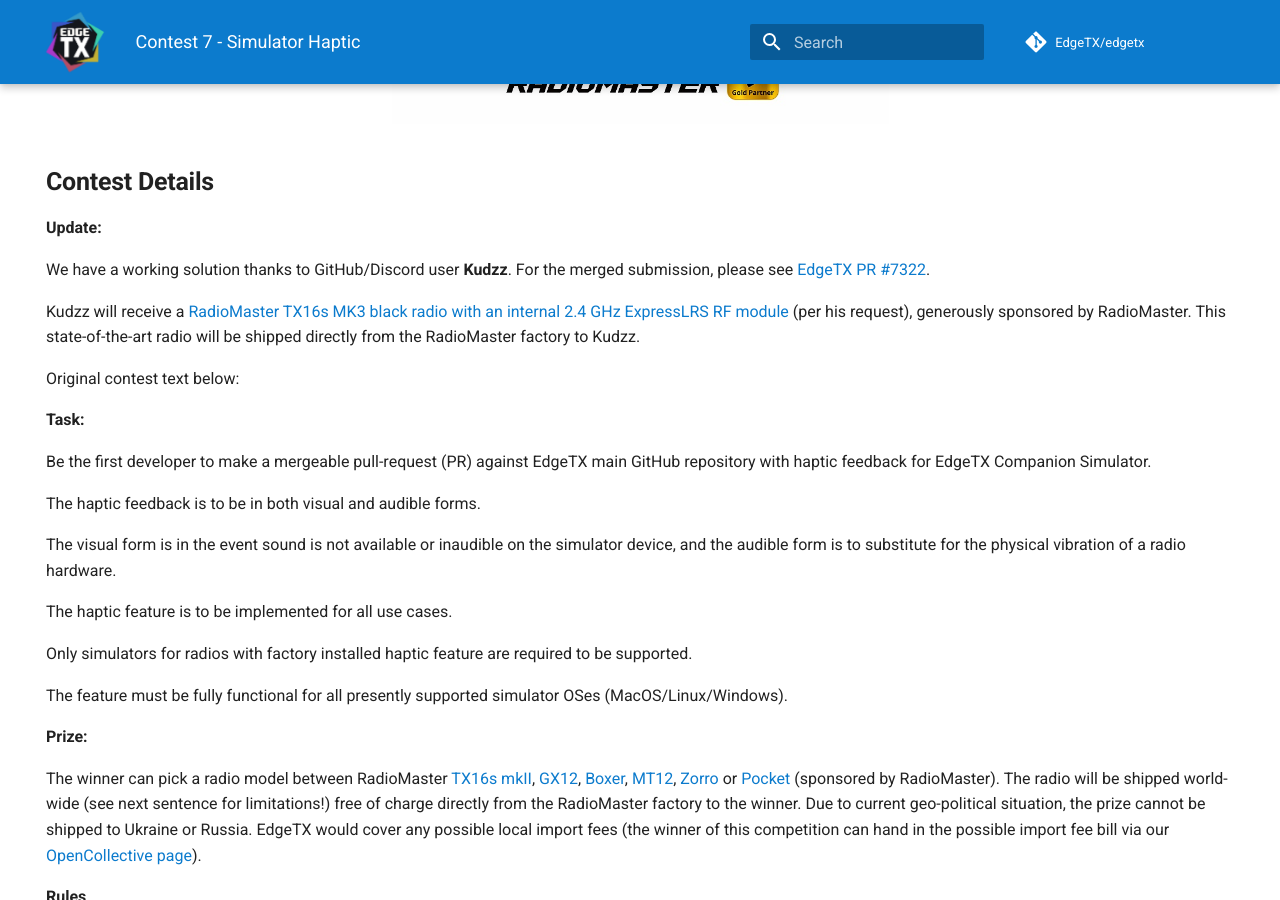
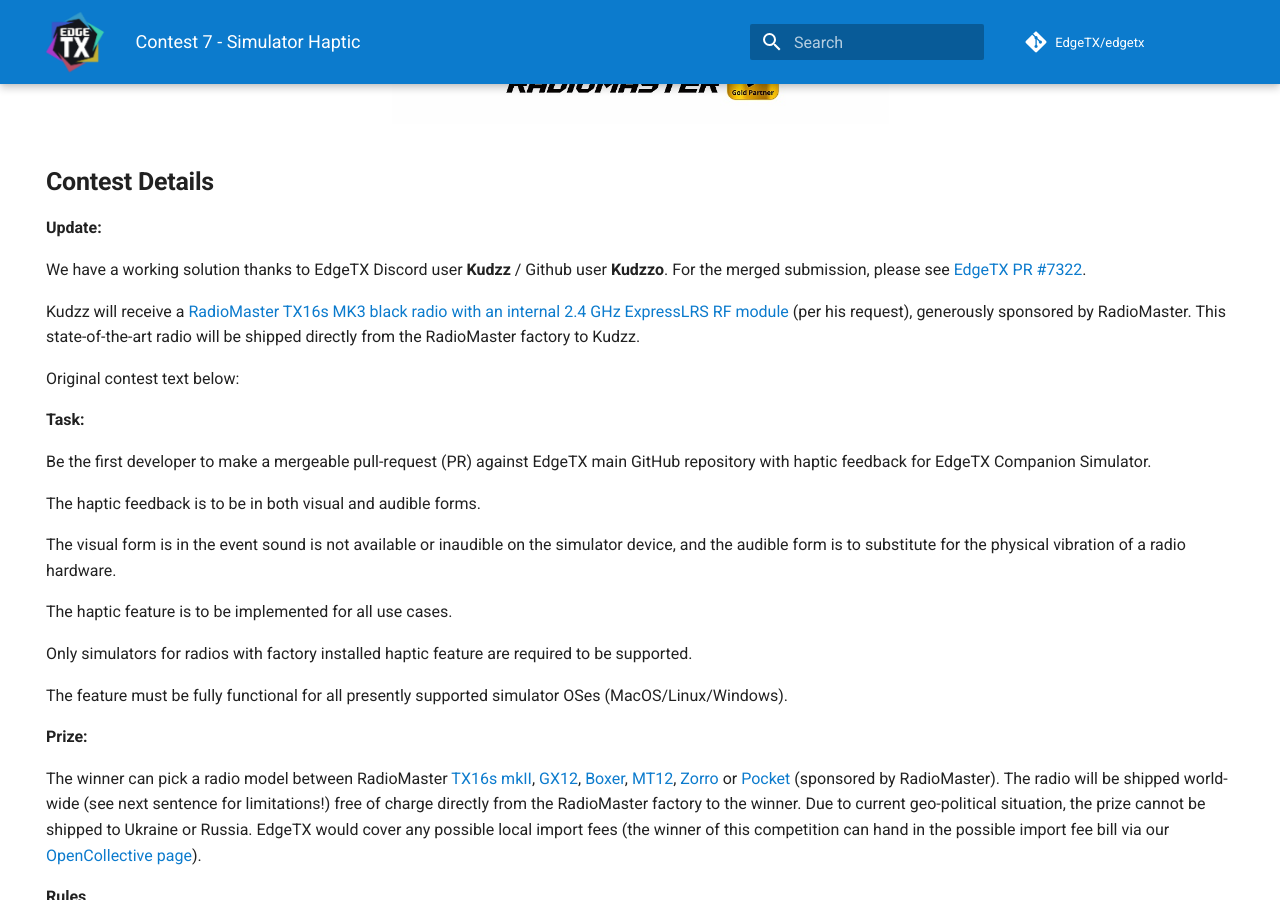
Before and after one commit to EdgeTX/edgetx.github.io, an MkDocs documentation site: the page built from docs/dc7_simuhaptic.md, in a window 1280 px wide and 900 px high, scrolled down 888 px. Built offline with MkDocs 1.6.1 and Material for MkDocs 9.7.7, drawn with Linux system fonts in a browser that asks for light colours; comment, search, counter and statistics services are not loaded.

Commit message:
GH user different

```diff
--- a/docs/dc7_simuhaptic.md
+++ b/docs/dc7_simuhaptic.md
@@ -13,7 +13,7 @@
 
 **Update:**
 
-We have a working solution thanks to GitHub/Discord user **Kudzz**. For the merged submission, please see [EdgeTX PR #7322](https://github.com/EdgeTX/edgetx/pull/7322).
+We have a working solution thanks to EdgeTX Discord user **Kudzz** / Github user **Kudzzo**. For the merged submission, please see [EdgeTX PR #7322](https://github.com/EdgeTX/edgetx/pull/7322).
 
 Kudzz will receive a [RadioMaster TX16s MK3 black radio with an internal 2.4 GHz ExpressLRS RF module](https://radiomasterrc.com/products/tx16s-mk3-radio-controller) (per his request), generously sponsored by RadioMaster. This state-of-the-art radio will be shipped directly from the RadioMaster factory to Kudzz.
 
```
